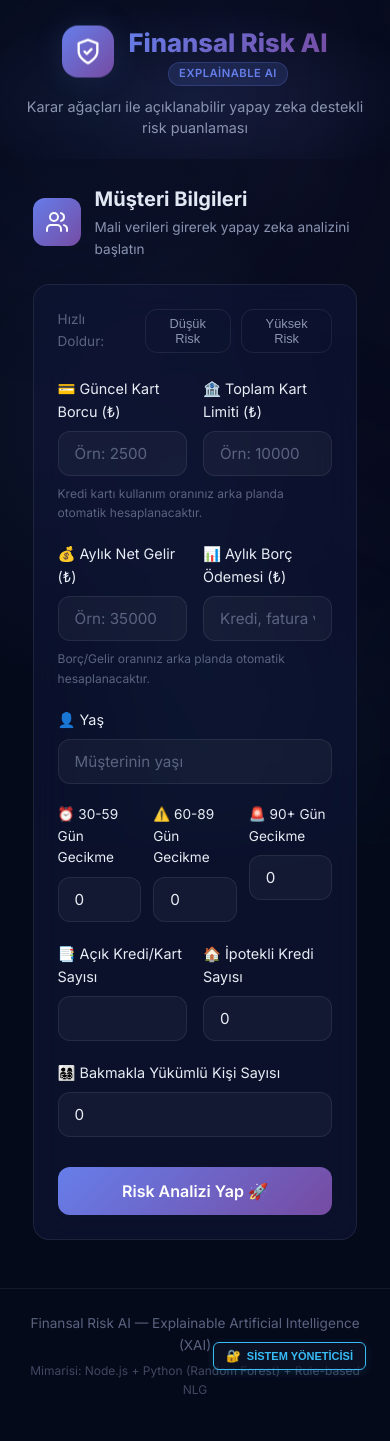
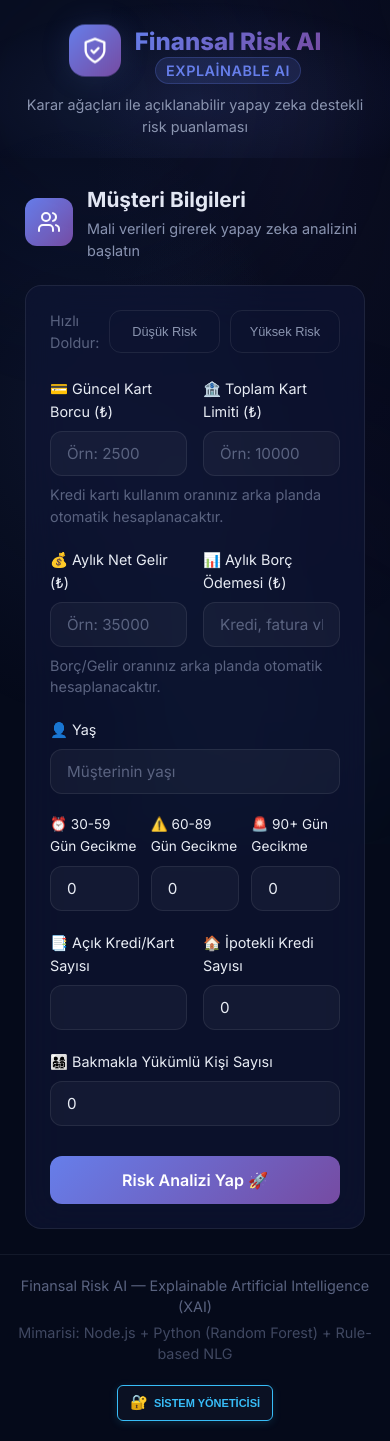
Before and after one commit to darakcilar/finansal-risk-ai, a React (Vite) app in the folder frontend/: page / in a window 390 px wide. Built offline with nearby package versions, Linux system fonts and the light colour scheme.

Commit message:
Mobil uyumluluk eklendi, PDF renk ve sayfa hataları giderildi, XAI metinleri dinamikleştirildi

```diff
--- a/frontend/src/App.css
+++ b/frontend/src/App.css
@@ -228,3 +228,78 @@
   color: var(--text-muted);
   opacity: 0.7;
 }
+
+/* ==========================================================================
+   📱 MOBİL UYUM (RESPONSIVE DESIGN) - TELEFON VE TABLETLER İÇİN
+========================================================================== */
+@media screen and (max-width: 768px) {
+  /* 1. Genel Kapsayıcıyı Daraltıp Ekrana Oturtma */
+  .main-content {
+    padding: 10px;
+  }
+
+  .container {
+    width: 100% !important;
+    padding: 15px !important;
+    margin: 0 !important;
+  }
+
+  /* 2. Yan Yana Olan Kartları ve Formları Alt Alta (Column) Dizme */
+  .form-row,
+  .positive-grid,
+  .shap-waterfall-container,
+  .rec-header,
+  .factor-title-row,
+  .factor-metrics,
+  .metric {
+    display: flex !important;
+    flex-direction: column !important;
+    align-items: flex-start !important;
+    gap: 10px !important;
+    width: 100% !important;
+  }
+
+  /* 3. Yazı Boyutlarını Mobil İçin Optimize Etme */
+  h1 { font-size: 1.5rem !important; }
+  h2 { font-size: 1.3rem !important; }
+  h3 { font-size: 1.1rem !important; }
+  p, li, span { font-size: 0.9rem !important; line-height: 1.5 !important; }
+
+  /* 4. Butonları ve Girdileri Ekrana Yayma */
+  input, select, button {
+    width: 100% !important;
+    max-width: 100% !important;
+    box-sizing: border-box !important;
+  }
+
+  /* 5. Görüntü Taşmalarını Engelleme (Grafikler için) */
+  canvas, svg {
+    max-width: 100% !important;
+    height: auto !important;
+  }
+
+  /* 6. Footer (Alt Bilgi) ve Admin Butonu Düzeltmesi */
+  .app-footer {
+    flex-direction: column !important;
+    padding: 20px 10px !important;
+    text-align: center;
+    gap: 20px;
+  }
+
+  /* Admin butonunu mobilde absolute (sağa sabit) olmaktan çıkarıp merkeze alıyoruz */
+  .app-footer button {
+    position: relative !important;
+    right: auto !important;
+    top: auto !important;
+    transform: none !important;
+    width: auto !important;
+    margin: 0 auto;
+  }
+
+  /* 7. PDF İndir ve Analiz Raporu Başlığı Hizalaması */
+  #results-section > div:first-child {
+    flex-direction: column !important;
+    align-items: stretch !important;
+    gap: 15px !important;
+  }
+}
--- a/frontend/src/App.jsx
+++ b/frontend/src/App.jsx
@@ -10,7 +10,7 @@ import WhatIfSimulator from './components/WhatIfSimulator'
 import ShapWaterfall from './components/ShapWaterfall'
 import AdminDashboard from './components/AdminDashboard'
 import html2pdf from 'html2pdf.js'
-import PeerComparison from './components/PeerComparison';
+import PeerComparison from './components/PeerComparison'
 
 // Backend API adresi
 const API_BASE = 'https://finansal-risk-ai.onrender.com/api'
@@ -84,11 +84,23 @@ function App() {
 
       // Spesifik Risk Faktörleri ve Çözümleri
       if (recs.riskFactors && recs.riskFactors.length > 0) {
-        recHtmlBlocks += `<h3 style="color: #e11d48; font-size: 14px; margin-top: 20px; margin-bottom: 10px; border-bottom: 1px dashed #fecdd3; padding-bottom: 5px;">⚠️ Öncelikli İyileştirme Alanları</h3>`;
+        recHtmlBlocks += `<h3 style="color: #e11d48; font-size: 14px; margin-top: 20px; margin-bottom: 10px; border-bottom: 1px dashed #fecdd3; padding-bottom: 5px; page-break-after: avoid;">⚠️ Öncelikli İyileştirme Alanları</h3>`;
 
         recs.riskFactors.forEach(rf => {
+          // DİNAMİK RENK ATAMASI
+          let bgHex = '#fdf2f8'; // Varsayılan Kırmızımsı (Critical)
+          let borderHex = '#f43f5e';
+
+          if (rf.severity === 'warning') {
+            bgHex = '#fffbeb'; // Sarı (Warning)
+            borderHex = '#f59e0b';
+          } else if (rf.severity === 'info') {
+            bgHex = '#eef2ff'; // Mavi (Info)
+            borderHex = '#3b82f6';
+          }
+
           recHtmlBlocks += `
-            <div style="margin-bottom: 15px; background: #fdf2f8; padding: 12px; border-left: 4px solid #f43f5e; border-radius: 4px; page-break-inside: avoid;">
+            <div style="margin-bottom: 15px; background: ${bgHex}; padding: 12px; border-left: 4px solid ${borderHex}; border-radius: 4px; page-break-inside: avoid;">
               <strong style="color: #0f172a; font-size: 13px; display: block; margin-bottom: 5px;">
                 ${rf.icon} ${rf.feature} <span style="color: #64748b; font-weight: normal; font-size: 11px;">(Mevcut Değer: ${rf.currentValue})</span>
               </strong>
@@ -113,8 +125,9 @@ function App() {
     let shapHtml = '';
     if (riskIncreasers.length > 0 || riskDecreasers.length > 0) {
       shapHtml = `
+        <div style="page-break-inside: avoid;">
           <h2 style="color: #0f172a; font-size: 16px; margin-top: 25px; border-bottom: 1px solid #e2e8f0; padding-bottom: 5px; page-break-after: avoid;">3. Bireysel Risk Etkenleri (SHAP Analizi)</h2>
-        <div style="display: flex; gap: 15px; margin-top: 15px; page-break-inside: avoid;">
+          <div style="display: flex; gap: 15px; margin-top: 15px;">
               <div style="flex: 1; background: #fff1f2; border: 1px solid #ffe4e6; padding: 15px; border-radius: 8px;">
                   <strong style="color: #e11d48; font-size: 13px; display: block; border-bottom: 1px solid #fda4af; padding-bottom: 5px; margin-bottom: 8px;">📈 Riski Artıran Ana Faktörler</strong>
                   <ul style="margin: 0; padding-left: 20px; font-size: 12px; color: #4c0519; line-height: 1.6;">
@@ -126,6 +139,7 @@ function App() {
                   <ul style="margin: 0; padding-left: 20px; font-size: 12px; color: #064e3b; line-height: 1.6;">
                       ${riskDecreasers.map(s => `<li>${s.feature}</li>`).join('')}
                   </ul>
+              </div>
           </div>
         </div>
       `;
@@ -156,13 +170,13 @@ function App() {
           <div><span style="color:#64748b; font-size:11px; text-transform:uppercase; display:block;">Açık Kredi/Kart</span><strong style="font-size:16px; color:#0f172a;">${currentFeatures.NumberOfOpenCreditLinesAndLoans || '0'} Adet</strong></div>
         </div>
 
-        <h2 style="color: #0284c7; font-size: 16px; margin-top: 0; border-bottom: 1px solid #e2e8f0; padding-bottom: 5px;">1. XAI Yönetici Özeti</h2>
+        <h2 style="color: #0284c7; font-size: 16px; margin-top: 0; border-bottom: 1px solid #e2e8f0; padding-bottom: 5px; page-break-after: avoid;">1. XAI Yönetici Özeti</h2>
         <p style="background-color: #f0f9ff; padding: 16px; border-left: 4px solid #0284c7; border-radius: 0 8px 8px 0; line-height: 1.6; font-size: 13px; margin-bottom: 0; page-break-inside: avoid;">
           ${result.xai_advice || "XAI motoru yanıt vermedi."}
         </p>
 
         <div style="page-break-inside: avoid;">
-          <h2 style="color: #0f172a; font-size: 16px; margin-top: 25px; border-bottom: 1px solid #e2e8f0; padding-bottom: 5px;">2. İstatistiksel Model Çıktısı</h2>
+          <h2 style="color: #0f172a; font-size: 16px; margin-top: 25px; border-bottom: 1px solid #e2e8f0; padding-bottom: 5px; page-break-after: avoid;">2. İstatistiksel Model Çıktısı</h2>
           <table style="width: 100%; border-collapse: collapse; margin-top: 10px; font-size: 14px;">
             <tr>
               <td style="padding: 12px; border: 1px solid #cbd5e1; background-color: #f1f5f9; width: 50%; color: #475569; font-weight: 500;">Risk Seviyesi Kategorisi</td>
@@ -181,9 +195,7 @@ function App() {
 
         ${shapHtml}
 
-        <div class="html2pdf__page-break"></div>
-
-        <h2 style="color: #0f172a; font-size: 16px; margin-top: 10px; border-bottom: 1px solid #e2e8f0; padding-bottom: 5px;">${shapHtml ? '4' : '3'}. Yapay Zeka Tavsiyeli Eylem Planı</h2>
+        <h2 style="color: #0f172a; font-size: 16px; margin-top: 25px; border-bottom: 1px solid #e2e8f0; padding-bottom: 5px; page-break-after: avoid;">${shapHtml ? '4' : '3'}. Yapay Zeka Tavsiyeli Eylem Planı</h2>
         <div style="margin-top: 15px;">
           ${recHtmlBlocks}
         </div>
@@ -195,14 +207,13 @@ function App() {
       </div>
     `;
 
-    // OPT AYARLARI GÜNCELLENDİ: CSS Sayfa kesmelerine izin veriyoruz.
     const opt = {
       margin: 0.3,
       filename: `Finansal_Risk_Raporu_${new Date().toISOString().slice(0,10)}.pdf`,
       image: { type: 'jpeg', quality: 0.98 },
       html2canvas: { scale: 2 },
       jsPDF: { unit: 'in', format: 'a4', orientation: 'portrait' },
-      pagebreak: { mode: ['css', 'avoid-all'] } // YENİ: CSS page-break komutlarını dinle!
+      pagebreak: { mode: ['css', 'avoid-all'] }
     };
 
     html2pdf().set(opt).from(reportHtml).save();
```
Also changed, not shown: 1 other file (tests, documents, lock files or other folders). Lines whose indentation alone changed are shown as unchanged.
